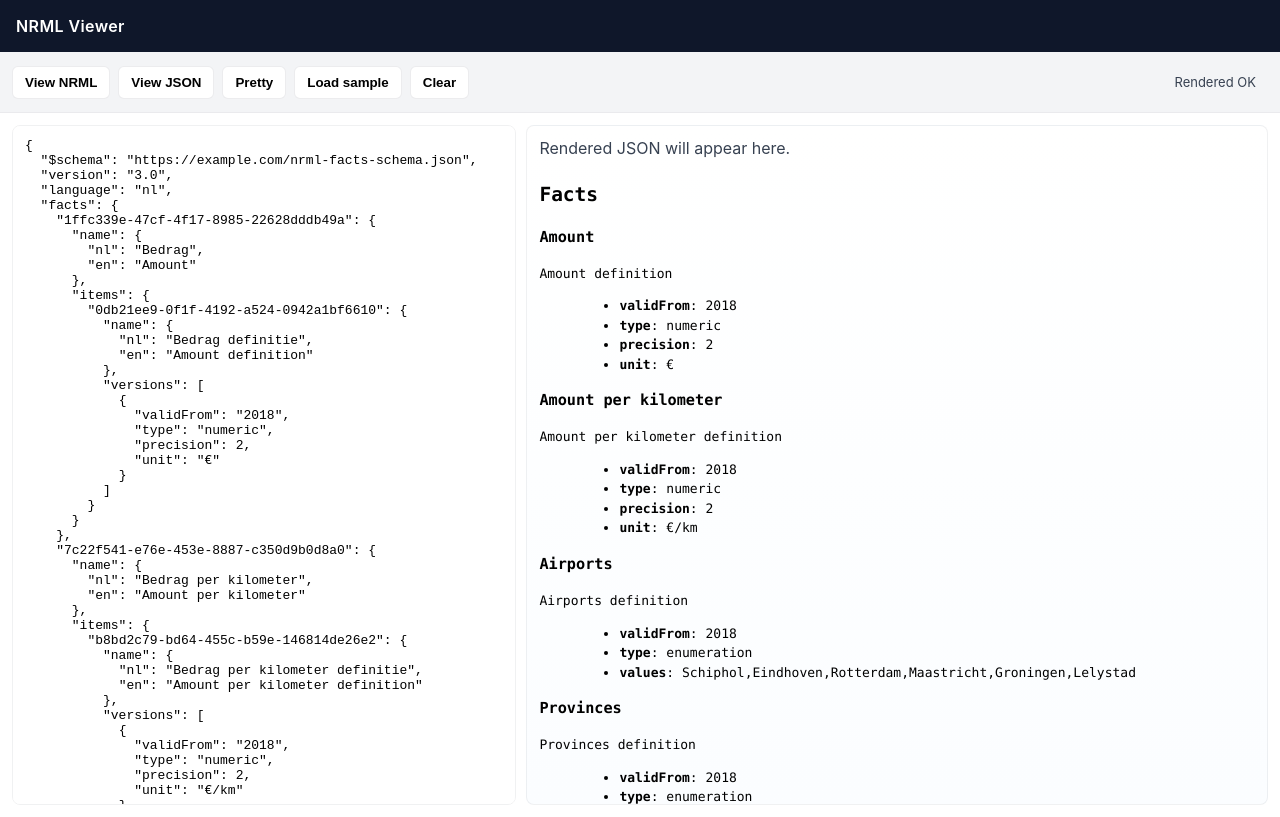
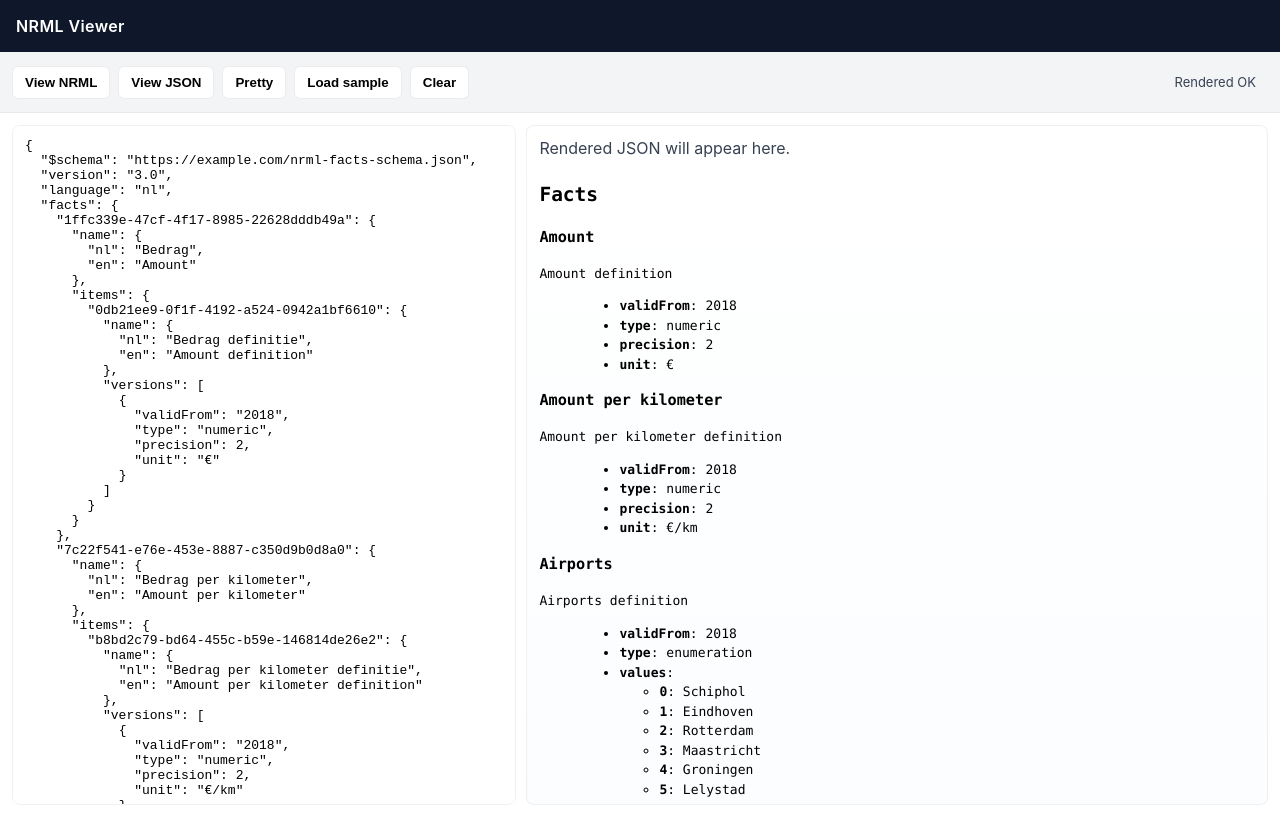
Before and after one commit to MinBZK/NRML, a website: page html/viewer.html in a window 1280 px wide. Both pictures are taken after a click on the button "View NRML". Drawn offline with Linux system fonts and the light colour scheme.

Commit message:
Add $refs

```diff
--- a/html/viewer.html
+++ b/html/viewer.html
@@ -171,19 +171,43 @@
         }
     }
 
+    function renderObj(obj, idToName) {
+        let item = '<ul>'
+        for (const [vKey, vValue] of Object.entries(obj)) {
+            if(vValue == null) {
+                item += `<li><b>${vKey}</b>: -</li>`;
+            } else if(typeof vValue === 'object') {
+                item += `<li><b>${vKey}</b>: ${renderObj(vValue, idToName)}</li>`;
+            } else if(vKey === '$ref') {
+                // "#/facts/61b9f36b-d866-4b5d-aa61-7451e6aee5c0"
+                const id = vValue.split('/')[2];
+                item += `<li><b>${vKey}</b>: <a href="#${id}">${idToName.get(id)}</a></li>`;
+            } else {
+                item += `<li><b>${vKey}</b>: ${vValue}</li>`;
+            }
+        }
+        item+= '</ul>';
+        return item;
+    }
+
     function renderFacts(obj){
         let result = '<h2>Facts</h2>';
+
+        const idToName = new Map();
+        for (const [key, value] of Object.entries(obj)) {
+            idToName.set(key, value.name.en);
+        }
+
         for (const [key, value] of Object.entries(obj)) {
             const name = value.name.en;
-            let fact = `<h3 title="${key}">${name}</h3>`
+            let fact = `<a id="${key}"><h3 title="${key}">${name}</h3></a>`
             fact += '<dl>'
             for (const [itemKey, itemValue] of Object.entries(value.items)) {
                 let item = `<dt title="${itemKey}">${itemValue.name.en}</dt>`
-                item+= '<dd><ul>'
-                for (const [vKey, vValue] of Object.entries(itemValue.versions[0])) {
-                    item+= `<li><b>${vKey}</b>: ${vValue}</li>`;
-                }
-                item+= '</ul></dd>';
+                item += '<dd>'
+                item += renderObj(itemValue.versions[0], idToName);
+                item+= '</dd>';
+
                 fact += item;
             }
             fact += '</dl>'
```
